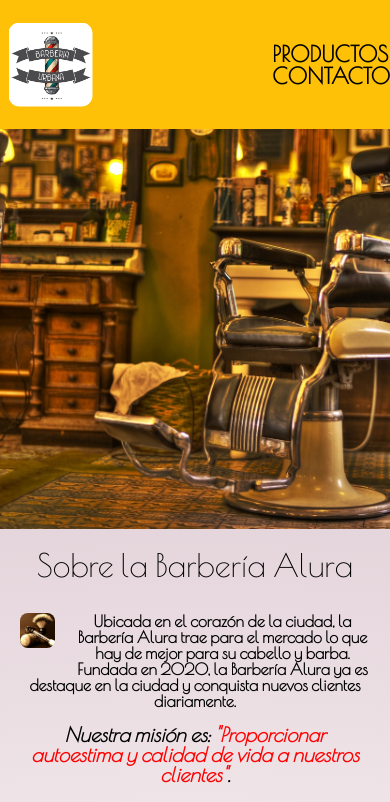
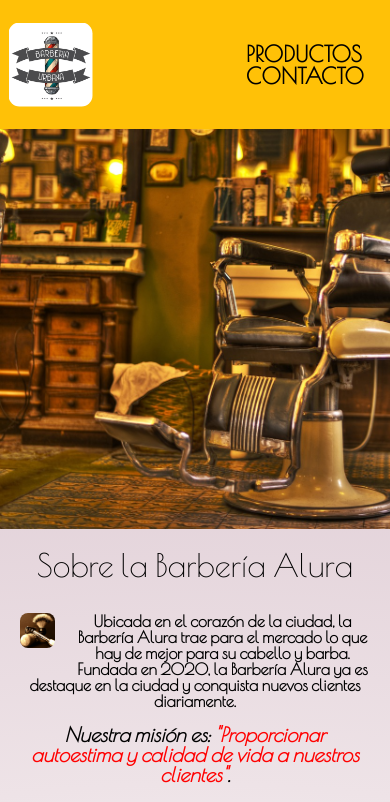
Before and after one commit to KevJeh/Barberia-Final, a plain HTML site: page index.html in a window 390 px wide. Shown: the top 802 px of the page. Drawn offline with nearby package versions, Linux system fonts and the light colour scheme.

Commit message:
ahora si el margen derecho del nav

```diff
--- a/contactos.css
+++ b/contactos.css
@@ -319,6 +319,7 @@ form label:hover{
 
     .nav-bar {
     width: 100%;
+    margin-right: 10%;
     }
 
     .lista-nav {
--- a/productos.css
+++ b/productos.css
@@ -253,6 +253,7 @@ footer p {
 
     .nav-bar {
         width: 100%;
+        margin-right: 10%;
     }
 
     .lista-nav {
--- a/style.css
+++ b/style.css
@@ -318,6 +318,7 @@ footer p {
 
     .nav-bar {
     width: 100%;
+    margin-right: 10%;
     }
 
     .lista-nav {
```
